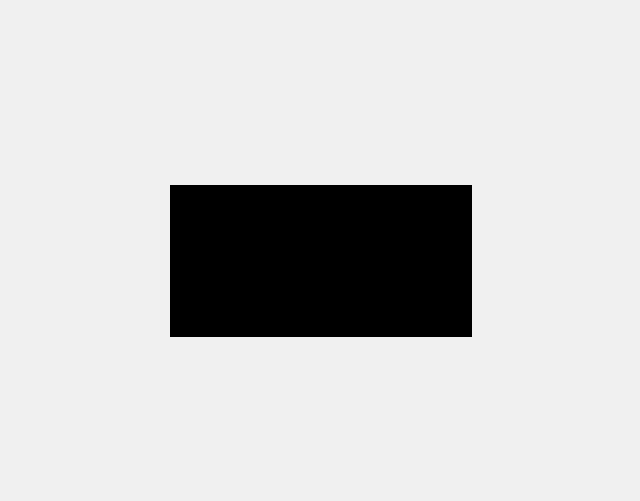
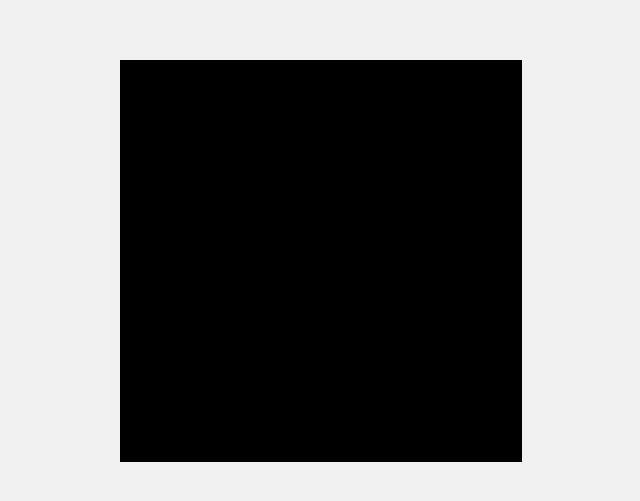
Before and after one commit to Sergeu06/Sergeu06.github.io, a plain HTML site: page index.html in a window 1280 px wide. Shown: the part 139-640 px from the top of the page, without its empty margins (319-959 px from the left). Drawn offline with Linux system fonts and the light colour scheme.

Commit message:
Update index.html

```diff
--- a/index.html
+++ b/index.html
@@ -18,8 +18,10 @@
         canvas {
             border: 1px solid #000;
             background-color: #fff;
-            max-width: 90vw; /* Максимальная ширина холста */
-            max-height: 90vh; /* Максимальная высота холста */
+            width: 90vw; /* Ширина холста */
+            height: 90vw; /* Высота холста (равная ширине для квадратной формы) */
+            max-width: 400px; /* Максимальная ширина холста */
+            max-height: 400px; /* Максимальная высота холста */
         }
     </style>
 </head>
```
